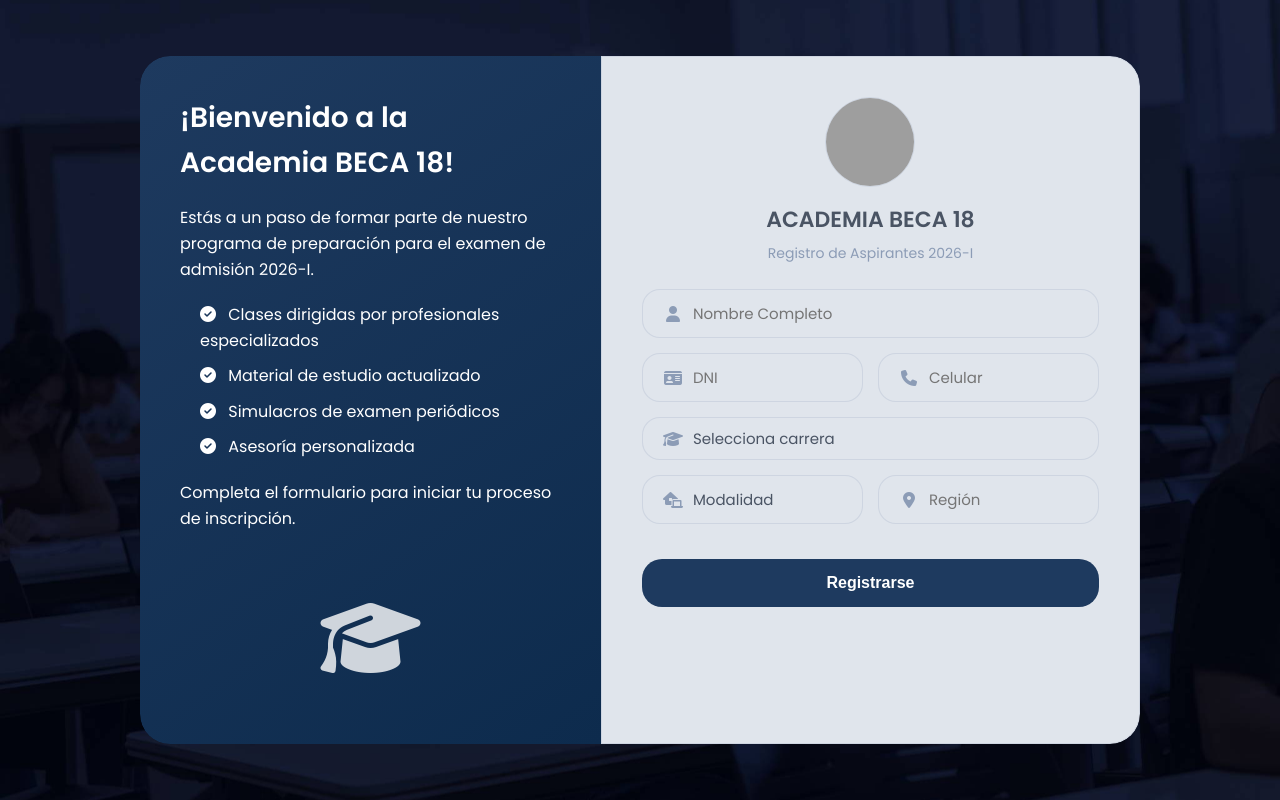
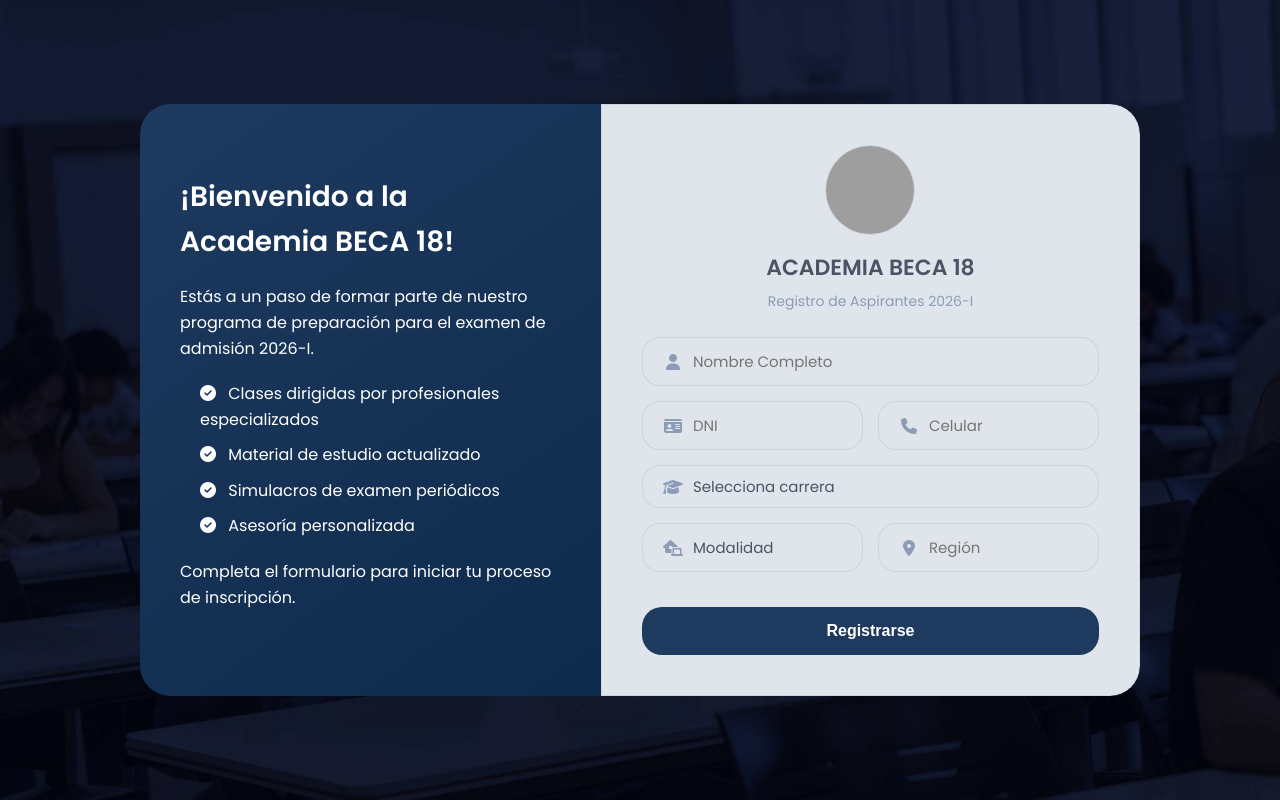
Before and after one commit to udepservicio/academia, a Flask app: page /registro in a window 1280 px wide. Run offline with Flask 3, Linux system fonts and the light colour scheme; grey boxes are pictures that could not be loaded.

Commit message:
Update registro.html

```diff
--- a/templates/registro.html
+++ b/templates/registro.html
@@ -357,9 +357,7 @@
                 </ul>
                 <p>Completa el formulario para iniciar tu proceso de inscripción.</p>
             </div>
-            <div class="info-image">
-                <i class="fas fa-graduation-cap"></i>
-            </div>
+
         </div>
 
         <!-- Panel de formulario -->
```
